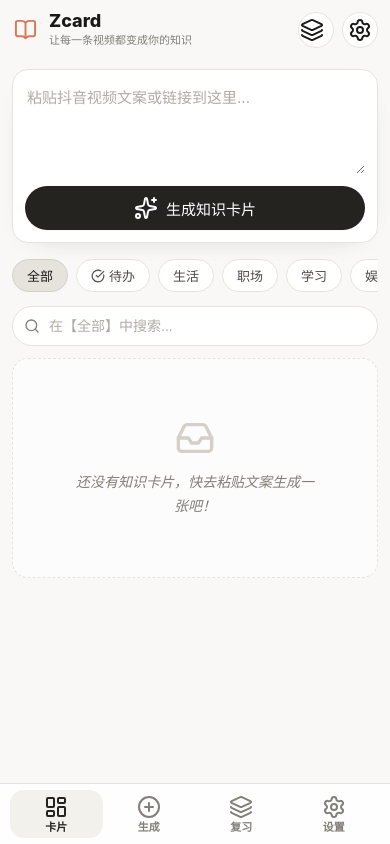
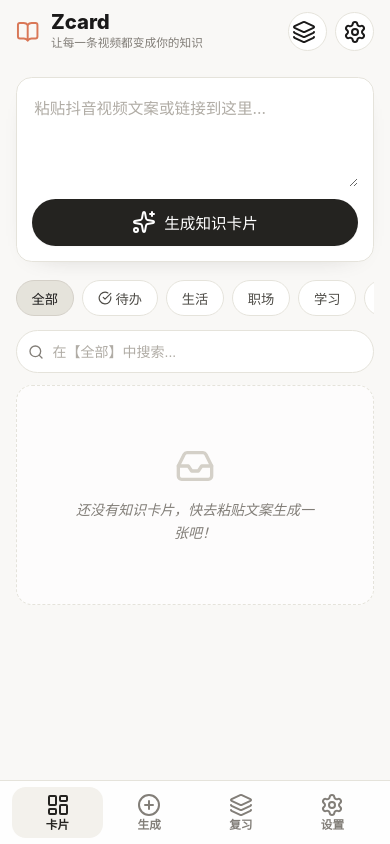
Before and after one commit to GanHanDouFu/Zcard, a website: page index.html in a window 390 px wide. Drawn offline with nearby package versions, Linux system fonts and the light colour scheme.

Commit message:
Make mobile layout responsive

```diff
--- a/index.html
+++ b/index.html
@@ -7,7 +7,7 @@
     <meta name="apple-mobile-web-app-capable" content="yes">
     <meta name="apple-mobile-web-app-status-bar-style" content="default">
     <title>Zcard - 让每一条视频都变成你的知识</title>
-    <link rel="stylesheet" href="style.css?v=20260509-mobile-fix">
+    <link rel="stylesheet" href="style.css?v=20260509-responsive-mobile">
     <!-- 引入 Lucide Icons -->
     <script src="https://unpkg.com/lucide@latest"></script>
     <!-- 引入 html2canvas 用于导出图片 -->
@@ -253,6 +253,6 @@
     <!-- 用于导出图片的隐藏容器 -->
     <div id="export-container" class="export-container hidden"></div>
 
-    <script src="script.js?v=20260509-mobile-fix"></script>
+    <script src="script.js?v=20260509-responsive-mobile"></script>
 </body>
 </html>
--- a/style.css
+++ b/style.css
@@ -991,7 +991,7 @@ textarea::placeholder {
         width: 100%;
         height: 100%;
         background: var(--color-bg);
-        overflow-x: clip;
+        overflow-x: hidden;
     }
 
     body {
@@ -1004,9 +1004,12 @@ textarea::placeholder {
     }
 
     .app-shell {
-        width: 100vw;
+        width: 100%;
+        width: 100dvw;
         max-width: none;
-        height: 100svh;
+        min-height: 100vh;
+        min-height: 100dvh;
+        height: 100dvh;
         margin: 0;
         background-color: var(--color-bg);
         display: grid;
@@ -1019,9 +1022,9 @@ textarea::placeholder {
 
     .header {
         flex-direction: row;
-        gap: var(--space-sm);
-        min-height: 58px;
-        padding: calc(10px + env(safe-area-inset-top)) 12px 10px 14px;
+        gap: clamp(8px, 2.5vw, 12px);
+        min-height: clamp(56px, 14vw, 66px);
+        padding: calc(10px + env(safe-area-inset-top)) clamp(12px, 4vw, 18px) 10px;
         align-items: center;
         background-color: rgba(249, 248, 246, 0.96);
         backdrop-filter: none;
@@ -1039,9 +1042,10 @@ textarea::placeholder {
 
     .logo-icon {
         display: block;
-        width: 23px;
-        height: 23px;
+        width: clamp(20px, 6vw, 24px);
+        height: clamp(20px, 6vw, 24px);
         color: var(--color-accent);
+        flex: 0 0 auto;
     }
 
     .logo-text {
@@ -1050,7 +1054,7 @@ textarea::placeholder {
     }
 
     .logo-text h1 {
-        font-size: 18px;
+        font-size: clamp(18px, 5.2vw, 22px);
         font-family: var(--font-sans);
         font-weight: 800;
         line-height: 1.2;
@@ -1059,11 +1063,11 @@ textarea::placeholder {
 
     .slogan {
         display: block;
-        max-width: 180px;
+        max-width: min(52vw, 220px);
         overflow: hidden;
         text-overflow: ellipsis;
         white-space: nowrap;
-        font-size: 11px;
+        font-size: clamp(11px, 3vw, 13px);
         color: var(--color-text-muted);
         font-family: var(--font-sans);
         font-style: normal;
@@ -1078,8 +1082,8 @@ textarea::placeholder {
 
     .header-actions .btn-secondary,
     .header-actions .btn-icon {
-        width: 36px;
-        height: 36px;
+        width: clamp(34px, 10vw, 42px);
+        height: clamp(34px, 10vw, 42px);
         padding: 0;
         background-color: var(--color-surface);
         border: 1px solid var(--color-border);
@@ -1101,7 +1105,7 @@ textarea::placeholder {
         width: 100%;
         max-width: none;
         margin: 0;
-        padding: 10px 12px 88px;
+        padding: clamp(10px, 3.5vw, 16px) clamp(12px, 4vw, 18px) calc(84px + env(safe-area-inset-bottom));
         overflow-y: auto;
         overflow-x: hidden;
         min-height: 0;
@@ -1117,7 +1121,7 @@ textarea::placeholder {
 
     .review-card {
         border-radius: 16px;
-        padding: 14px;
+        padding: clamp(14px, 4vw, 18px);
     }
 
     .review-card h2 {
@@ -1131,9 +1135,9 @@ textarea::placeholder {
     .input-section {
         width: 100%;
         min-width: 0;
-        padding: 12px;
-        margin-bottom: 14px;
-        border-radius: 16px;
+        padding: clamp(12px, 4vw, 16px);
+        margin-bottom: clamp(12px, 4vw, 18px);
+        border-radius: clamp(14px, 4vw, 18px);
         border-color: var(--color-border);
         box-shadow: 0 8px 28px -24px rgba(26, 25, 25, 0.45);
         background-color: var(--color-surface);
@@ -1151,19 +1155,19 @@ textarea::placeholder {
 
     textarea {
         display: block;
-        min-height: 92px;
+        min-height: clamp(88px, 24vw, 128px);
         max-width: 100%;
         padding: 4px 2px;
-        font-size: 15px;
+        font-size: clamp(14px, 4vw, 16px);
         line-height: 1.55;
     }
 
     .input-wrapper .btn-primary {
         width: 100%;
         max-width: 100%;
-        min-height: 44px;
+        min-height: clamp(42px, 12vw, 48px);
         border-radius: var(--radius-pill);
-        font-size: 15px;
+        font-size: clamp(14px, 4vw, 16px);
         background-color: var(--color-primary);
     }
 
@@ -1198,9 +1202,9 @@ textarea::placeholder {
 
     .category-tag {
         flex: 0 0 auto;
-        padding: 6px 14px;
+        padding: clamp(6px, 2vw, 8px) clamp(12px, 3.8vw, 16px);
         background-color: var(--color-surface);
-        font-size: 13px;
+        font-size: clamp(12px, 3.4vw, 14px);
         box-shadow: none;
         border-color: var(--color-border);
     }
@@ -1220,7 +1224,7 @@ textarea::placeholder {
         display: block;
         width: 100%;
         min-width: 0;
-        height: 40px;
+        height: clamp(38px, 11vw, 44px);
         border-radius: var(--radius-pill);
         background-color: var(--color-surface);
         border-color: var(--color-border);
@@ -1272,8 +1276,8 @@ textarea::placeholder {
         width: 100%;
         min-width: 0;
         border-radius: 14px;
-        padding: 14px;
-        min-height: 118px;
+        padding: clamp(13px, 4vw, 16px);
+        min-height: clamp(112px, 30vw, 140px);
         border-color: var(--color-border);
         box-shadow: none;
         background-color: var(--color-surface);
@@ -1285,13 +1289,13 @@ textarea::placeholder {
 
     .card-title {
         font-family: var(--font-sans);
-        font-size: 16px;
+        font-size: clamp(15px, 4.3vw, 17px);
         font-weight: 700;
         color: var(--color-text-main);
     }
 
     .card-core {
-        font-size: 13px;
+        font-size: clamp(12px, 3.6vw, 14px);
         -webkit-line-clamp: 3;
         color: var(--color-text-regular);
     }
@@ -1345,7 +1349,7 @@ textarea::placeholder {
         display: grid;
         grid-template-columns: repeat(4, 1fr);
         gap: 0;
-        padding: 6px 10px calc(6px + env(safe-area-inset-bottom));
+        padding: 6px clamp(8px, 3vw, 14px) calc(6px + env(safe-area-inset-bottom));
         background-color: rgba(255, 255, 255, 0.88);
         border-top: 1px solid var(--color-border);
         backdrop-filter: none;
@@ -1355,13 +1359,13 @@ textarea::placeholder {
 
     .bottom-nav-item {
         min-width: 0;
-        height: 48px;
+        height: clamp(46px, 13vw, 56px);
         border: 0;
         border-radius: 14px;
         background: transparent;
         color: var(--color-text-muted);
         font-family: var(--font-sans);
-        font-size: 11px;
+        font-size: clamp(10px, 3vw, 12px);
         font-weight: 600;
         display: inline-flex;
         flex-direction: column;
@@ -1372,8 +1376,8 @@ textarea::placeholder {
     }
 
     .bottom-nav-item i {
-        width: 19px;
-        height: 19px;
+        width: clamp(18px, 5.5vw, 22px);
+        height: clamp(18px, 5.5vw, 22px);
     }
 
     .bottom-nav-item.active {
@@ -1473,3 +1477,17 @@ textarea::placeholder {
         padding: 11px 14px;
     }
 }
+
+@media (max-width: 360px) {
+    .slogan {
+        display: none;
+    }
+
+    .header-actions {
+        gap: 6px;
+    }
+
+    .categories {
+        gap: 6px;
+    }
+}
```
